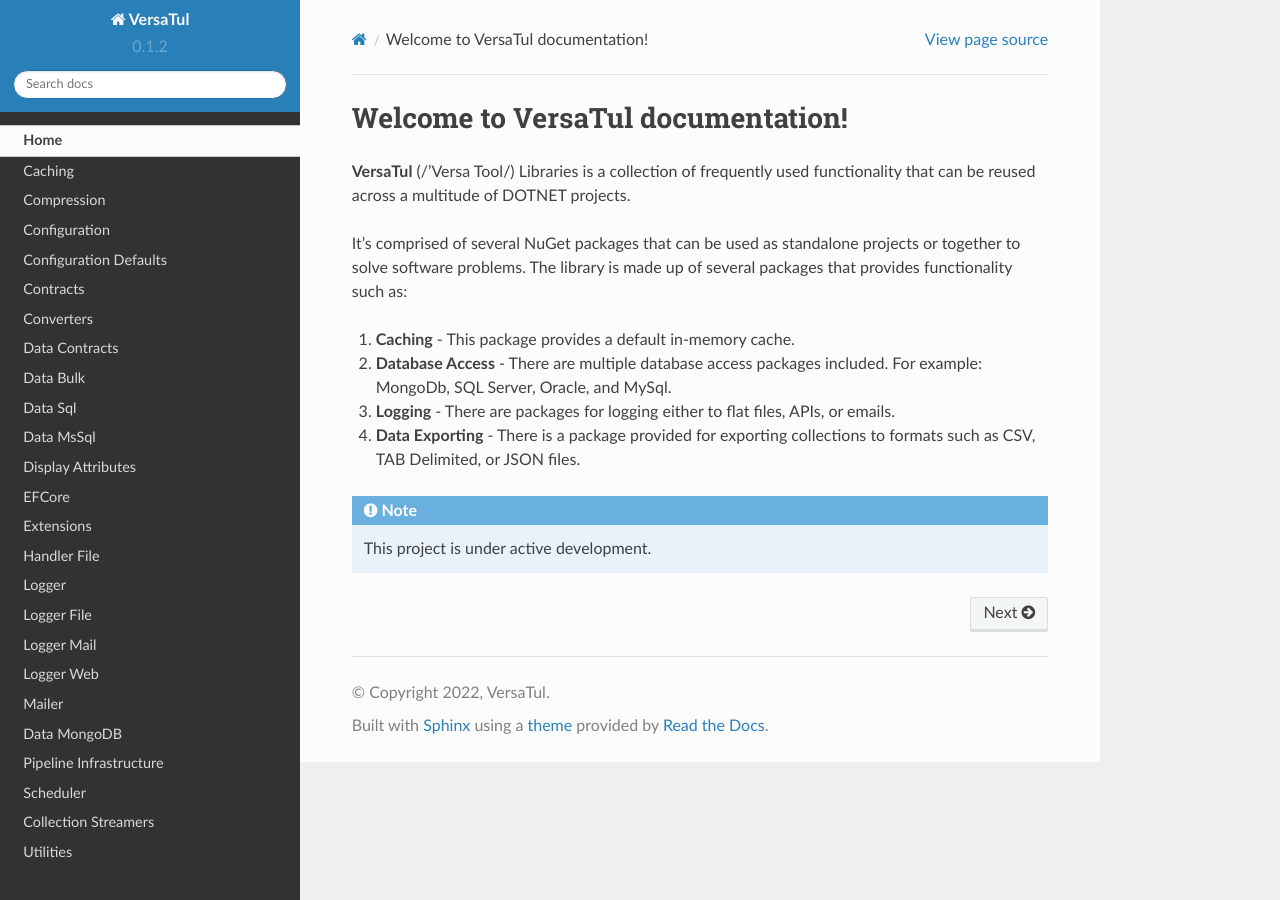
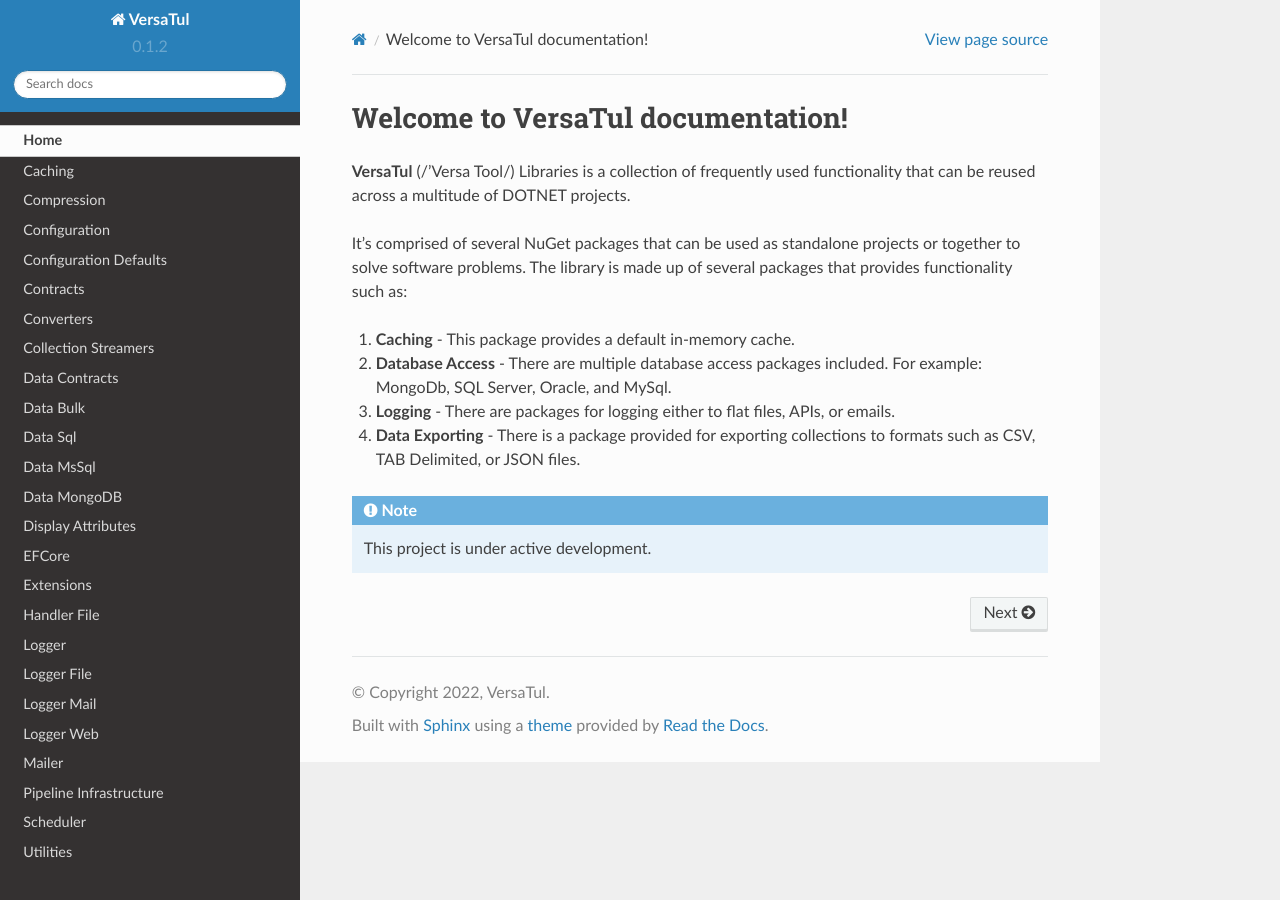
Before and after one commit to BjornWilliams/DocsVersaTul, a Sphinx documentation site: the page built from docs/source/index.rst, in a window 1280 px wide. Built offline with Sphinx 7.4.7 and the Read the Docs theme 2.0.0, drawn with Linux system fonts in a browser that asks for light colours; part of the change alters nothing that is shown.

```diff
--- a/docs/source/index.rst
+++ b/docs/source/index.rst
@@ -30,10 +30,12 @@ The library is made up of several packages that provides functionality such as:
    configuration-defaults
    contracts
    converters
+   streamers
    data-contracts
    bulk
    sql
    mssql
+   mongodb
    display-attributes
    efcore
    extensions
@@ -43,8 +45,6 @@ The library is made up of several packages that provides functionality such as:
    logger-mail
    logger-web
    mailer
-   mongodb
    pipeline-infrastructure
    scheduler
-   streamers
    utilities
```
